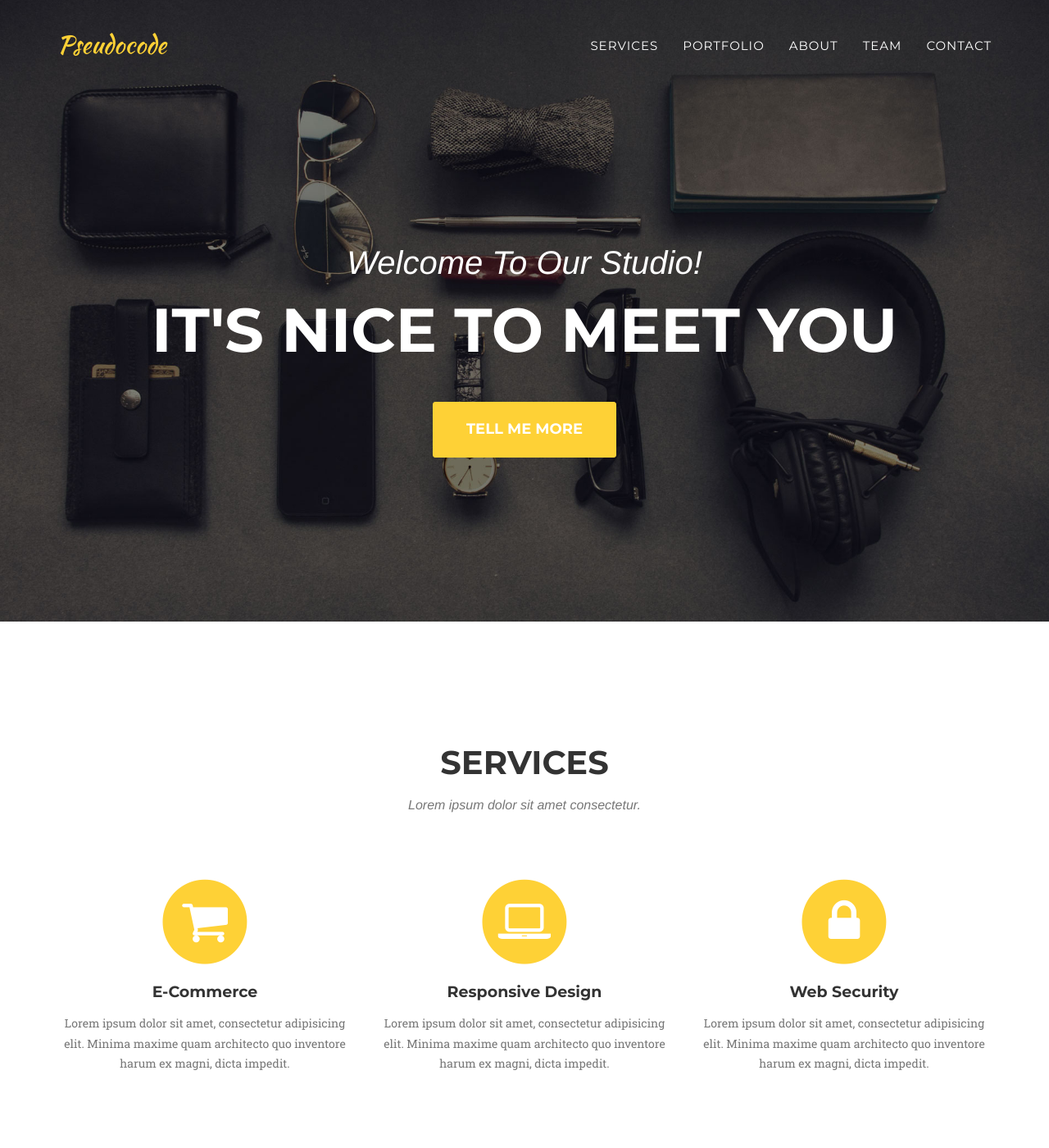
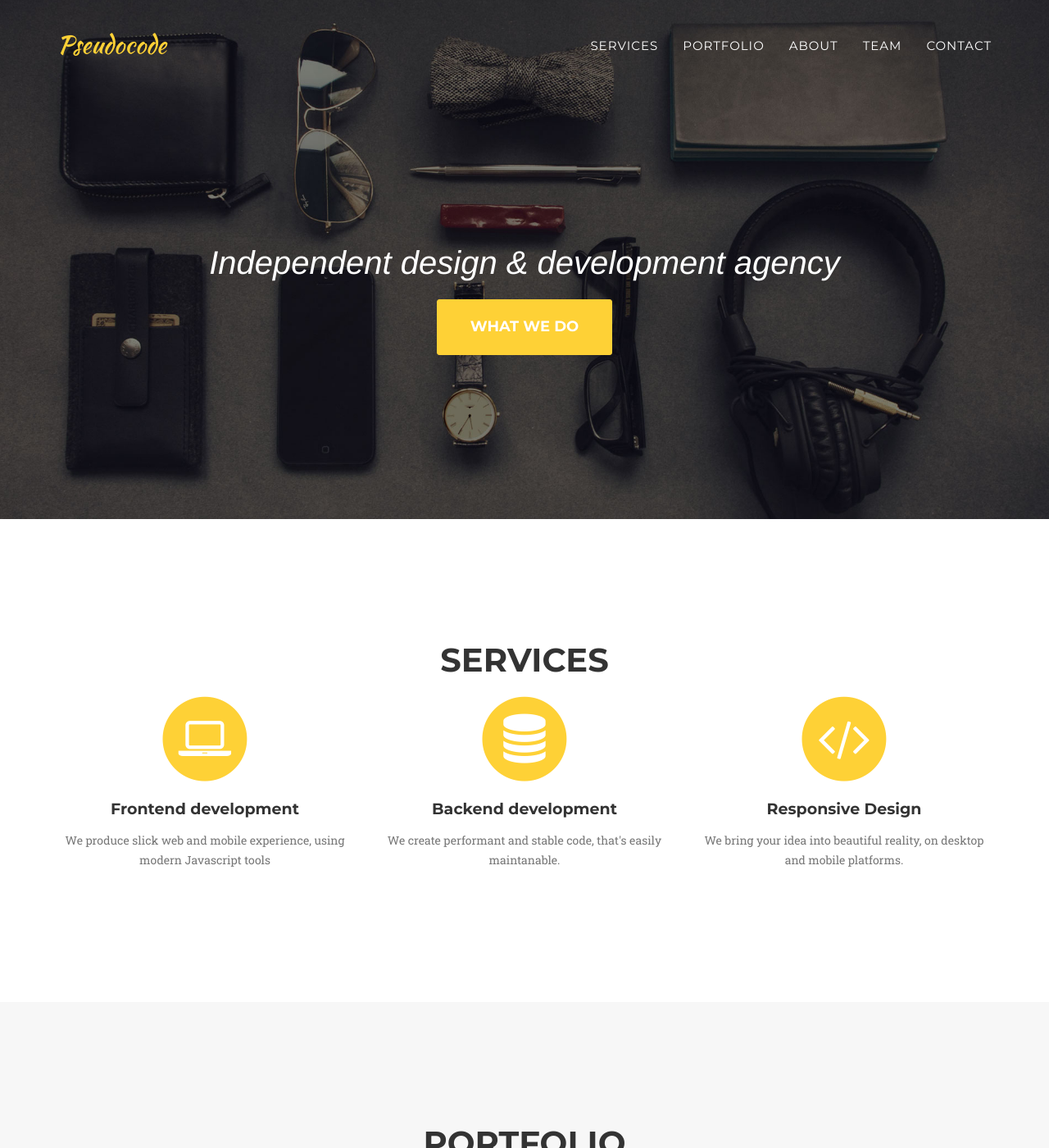
Before and after one commit to zoranzoran/pseudocode, a Jekyll site: the page built from index.html, in a window 1280 px wide and 1400 px high. Shown: the whole window at 82% size. Built offline with Jekyll 4.4.1, drawn with Linux system fonts in a browser that asks for light colours; some web fonts are replaced.

Commit message:
services

```diff
--- a/_includes/header.html
+++ b/_includes/header.html
@@ -44,9 +44,9 @@
     <header>
         <div class="container">
             <div class="intro-text">
-                <div class="intro-lead-in">Welcome To Our Studio!</div>
-                <div class="intro-heading">It's Nice To Meet You</div>
-                <a href="#services" class="page-scroll btn btn-xl">Tell Me More</a>
+                <div class="intro-lead-in">Independent design & development agency</div>
+                <!-- <div class="intro-heading">Independent design & development agency</div> -->
+                <a href="#services" class="page-scroll btn btn-xl">What we do</a>
             </div>
         </div>
     </header>
--- a/_includes/services.html
+++ b/_includes/services.html
@@ -4,33 +4,33 @@
             <div class="row">
                 <div class="col-lg-12 text-center">
                     <h2 class="section-heading">Services</h2>
-                    <h3 class="section-subheading text-muted">Lorem ipsum dolor sit amet consectetur.</h3>
+                    <!-- <h3 class="section-subheading text-muted">What can we do for you?</h3> -->
                 </div>
             </div>
             <div class="row text-center">
                 <div class="col-md-4">
                     <span class="fa-stack fa-4x">
                         <i class="fa fa-circle fa-stack-2x text-primary"></i>
-                        <i class="fa fa-shopping-cart fa-stack-1x fa-inverse"></i>
+                        <i class="fa fa-laptop fa-stack-1x fa-inverse"></i>
                     </span>
-                    <h4 class="service-heading">E-Commerce</h4>
-                    <p class="text-muted">Lorem ipsum dolor sit amet, consectetur adipisicing elit. Minima maxime quam architecto quo inventore harum ex magni, dicta impedit.</p>
+                    <h4 class="service-heading">Frontend development</h4>
+                    <p class="text-muted">We produce slick web and mobile experience, using modern Javascript tools</p>
                 </div>
                 <div class="col-md-4">
                     <span class="fa-stack fa-4x">
                         <i class="fa fa-circle fa-stack-2x text-primary"></i>
-                        <i class="fa fa-laptop fa-stack-1x fa-inverse"></i>
+                        <i class="fa fa-database fa-stack-1x fa-inverse"></i>
                     </span>
-                    <h4 class="service-heading">Responsive Design</h4>
-                    <p class="text-muted">Lorem ipsum dolor sit amet, consectetur adipisicing elit. Minima maxime quam architecto quo inventore harum ex magni, dicta impedit.</p>
+                    <h4 class="service-heading">Backend development</h4>
+                    <p class="text-muted">We create performant and stable code, that's easily maintanable.</p>
                 </div>
                 <div class="col-md-4">
                     <span class="fa-stack fa-4x">
                         <i class="fa fa-circle fa-stack-2x text-primary"></i>
-                        <i class="fa fa-lock fa-stack-1x fa-inverse"></i>
+                        <i class="fa fa-code fa-stack-1x fa-inverse"></i>
                     </span>
-                    <h4 class="service-heading">Web Security</h4>
-                    <p class="text-muted">Lorem ipsum dolor sit amet, consectetur adipisicing elit. Minima maxime quam architecto quo inventore harum ex magni, dicta impedit.</p>
+                    <h4 class="service-heading">Responsive Design</h4>
+                    <p class="text-muted">We bring your idea into beautiful reality, on desktop and mobile platforms.</p>
                 </div>
             </div>
         </div>
```
